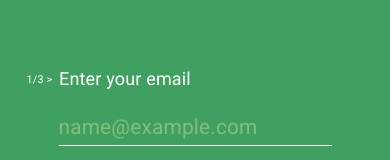
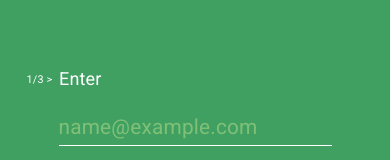
Before and after one commit to mihailthebuilder/rellate-frontend, a React (Create React App) app: page / in a window 390 px wide. Shown: the part 1415-1575 px from the top of the page. Built offline with nearby package versions, Linux system fonts and the light colour scheme.

Commit message:
migrated question label to separate component

```diff
--- /dev/null
+++ b/src/App/Form/QuestionLabel/index.scss
@@ -0,0 +1,22 @@
+.MuiFormLabel-root.input-label {
+  color: white;
+  font-size: 1.5em;
+  position: relative;
+
+  .question-num-indicator {
+    font-size: 0.6em;
+    position: absolute;
+    left: -3em;
+    top: 0.3em;
+  }
+}
+
+@media (max-width: 500px) {
+  .MuiFormLabel-root.input-label {
+    font-size: 1.5em;
+
+    .question-num-indicator {
+      top: 0.5em;
+    }
+  }
+}
--- /dev/null
+++ b/src/App/Form/QuestionLabel/index.tsx
@@ -0,0 +1,23 @@
+import * as React from "react";
+import "./index.scss";
+
+import { InputLabel } from "@material-ui/core";
+
+interface Props {
+  questionNumber: number;
+}
+
+function QuestionLabel({ questionNumber }: Props) {
+  const questions = ["Enter your email", "Enter"];
+
+  return (
+    <InputLabel shrink className="input-label">
+      <span className="question-num-indicator">
+        {questionNumber}/3 {">"}
+      </span>
+      {questions[questionNumber]}
+    </InputLabel>
+  );
+}
+
+export default QuestionLabel;
--- a/src/App/Form/index.scss
+++ b/src/App/Form/index.scss
@@ -35,19 +35,6 @@ section.form {
 
   .form-control {
     width: 40rem;
-
-    .input-label {
-      color: white;
-      font-size: 1.5em;
-      position: relative;
-
-      .question-num-indicator {
-        font-size: 0.6em;
-        position: absolute;
-        left: -3em;
-        top: 0.3em;
-      }
-    }
 
     .MuiInput-root {
       font-size: 1.3em;
@@ -89,15 +76,5 @@ section.form {
       width: 100%;
       padding: 0.5em 0;
     }
-
-    .form-control {
-      .input-label {
-        font-size: 1.5em;
-
-        .question-num-indicator {
-          top: 0.5em;
-        }
-      }
-    }
   }
 }
--- a/src/App/Form/index.tsx
+++ b/src/App/Form/index.tsx
@@ -1,6 +1,8 @@
 import * as React from "react";
 import { FC, useState } from "react";
-import { FormControl, InputLabel, Input, Button } from "@material-ui/core";
+import { FormControl, Input, Button } from "@material-ui/core";
+
+import QuestionLabel from "./QuestionLabel";
 
 import "./index.scss";
 import { preventEnterSubmission, isValidEmail } from "../../resources/helpers";
@@ -15,12 +17,7 @@ const Form: FC = () => {
       <h2>Set up your newsletter in less than a minute</h2>
       <form>
         <FormControl className="form-control">
-          <InputLabel shrink className="input-label">
-            <span className="question-num-indicator">
-              {questionNumber}/3 {">"}
-            </span>
-            Enter your email
-          </InputLabel>
+          <QuestionLabel questionNumber={questionNumber} />
           <Input
             onChange={(event) => setEmail(event.target.value)}
             required
```
